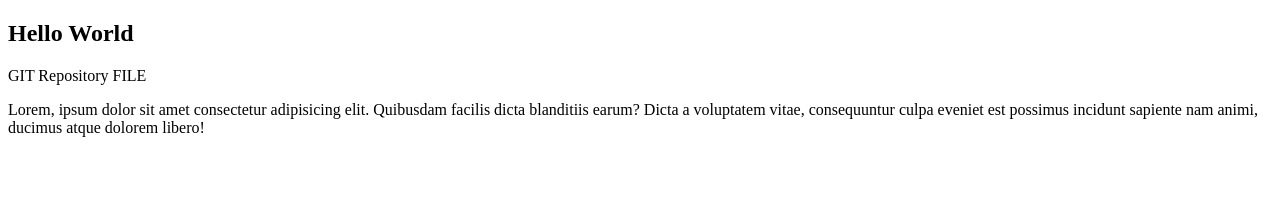
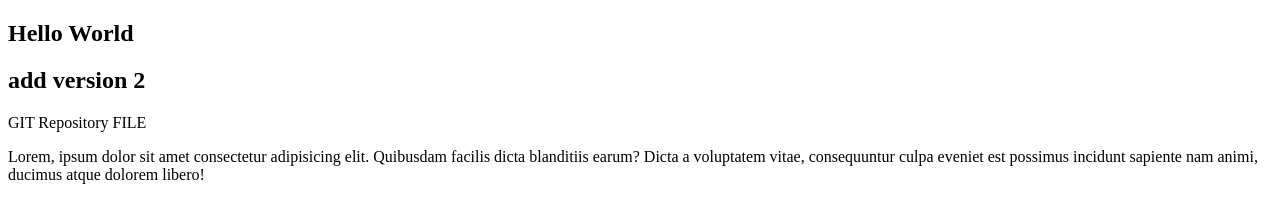
Before and after one commit to pratibha-0943/repo-demo, a plain HTML site: page index.html in a window 1280 px wide. Drawn offline with Linux system fonts and the light colour scheme.

Commit message:
chnages in v2

```diff
--- a/index.html
+++ b/index.html
@@ -8,6 +8,7 @@
 <body>
     <section>
         <h1>Hello World</h1>
+        <h2>add version 2</h2>
         <p>GIT Repository FILE</p>
         <div>
             Lorem, ipsum dolor sit amet consectetur adipisicing elit. Quibusdam facilis dicta blanditiis earum? Dicta a voluptatem vitae,
```
